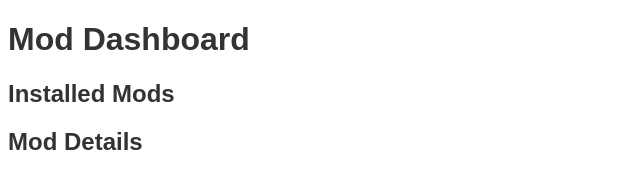
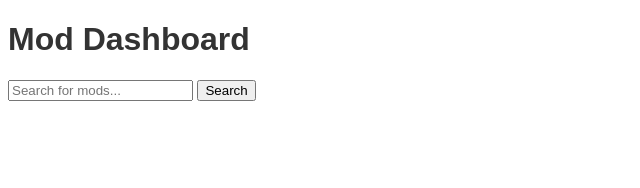
Before and after one commit to StoppedwummPython/minecraft-launcher, an Electron app: page ui/chrome/moddashboard/index.html in a window 1280 px wide. Shown: the whole page, without its empty margins (0-640 px from the left). Drawn offline with Linux system fonts and the light colour scheme.

Commit message:
Refactor mod dashboard layout by removing mod list and details sections, and enhancing search functionality.

```diff
--- a/ui/chrome/moddashboard/index.html
+++ b/ui/chrome/moddashboard/index.html
@@ -11,18 +11,13 @@
         <h1>Mod Dashboard</h1>
     </header>
     <main>
-        <section id="mod-list">
-            <h2>Installed Mods</h2>
-            <ul id="mod-list-items">
-                <!-- Mod items will be dynamically inserted here -->
-            </ul>
-        </section>
-        <section id="mod-details">
-            <h2>Mod Details</h2>
-            <div id="mod-info">
-                <!-- Mod details will be dynamically inserted here -->
-            </div>
-        </section>
+        <div>
+            <input type="text" id="searchText" placeholder="Search for mods...">
+            <button id="search">Search</button>
+        </div>
+        <div id="result">
+
+        </div>
     </main>
     <script src="../js/moddashboard.js" defer type="module"></script>
 </html>
```
